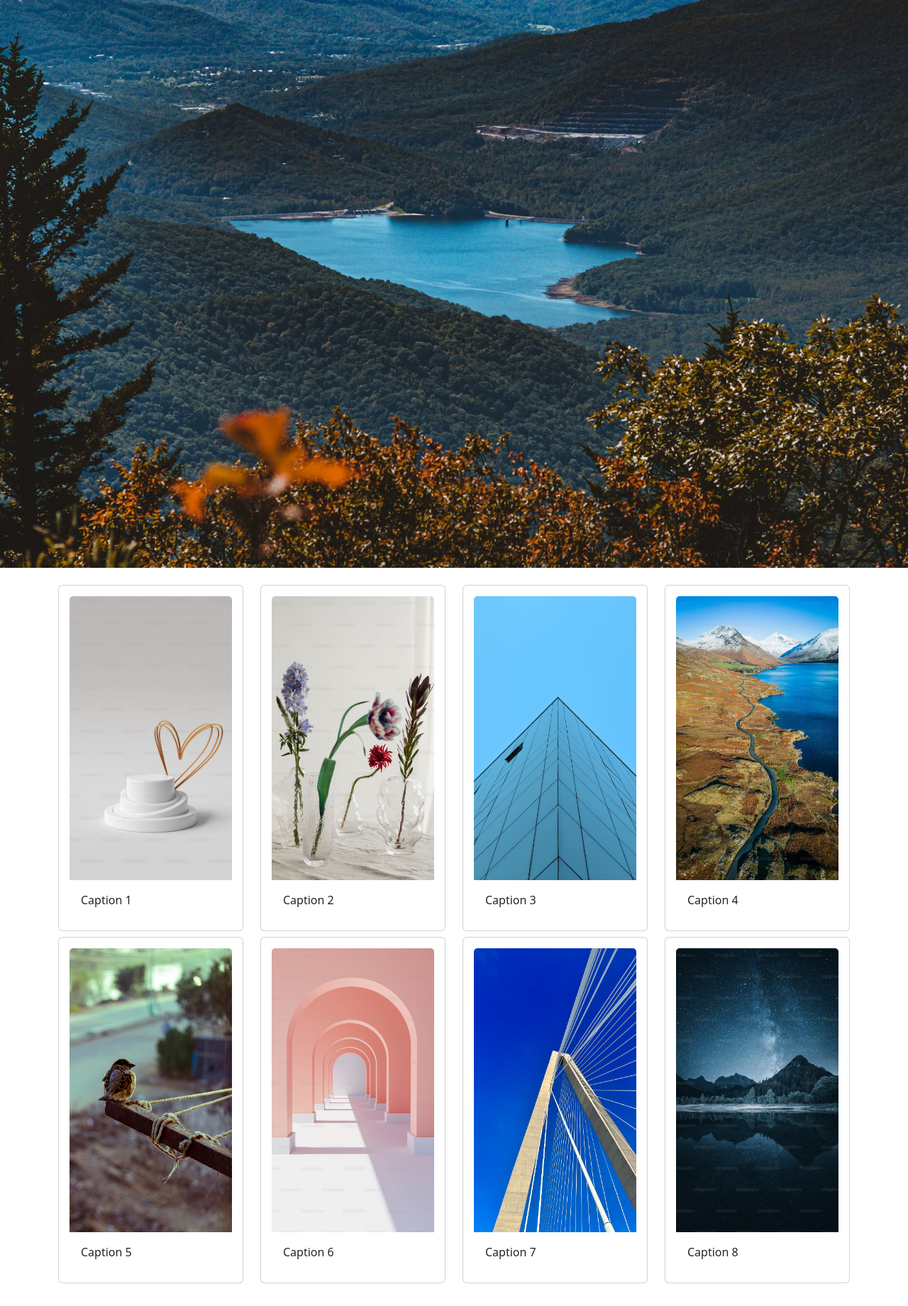
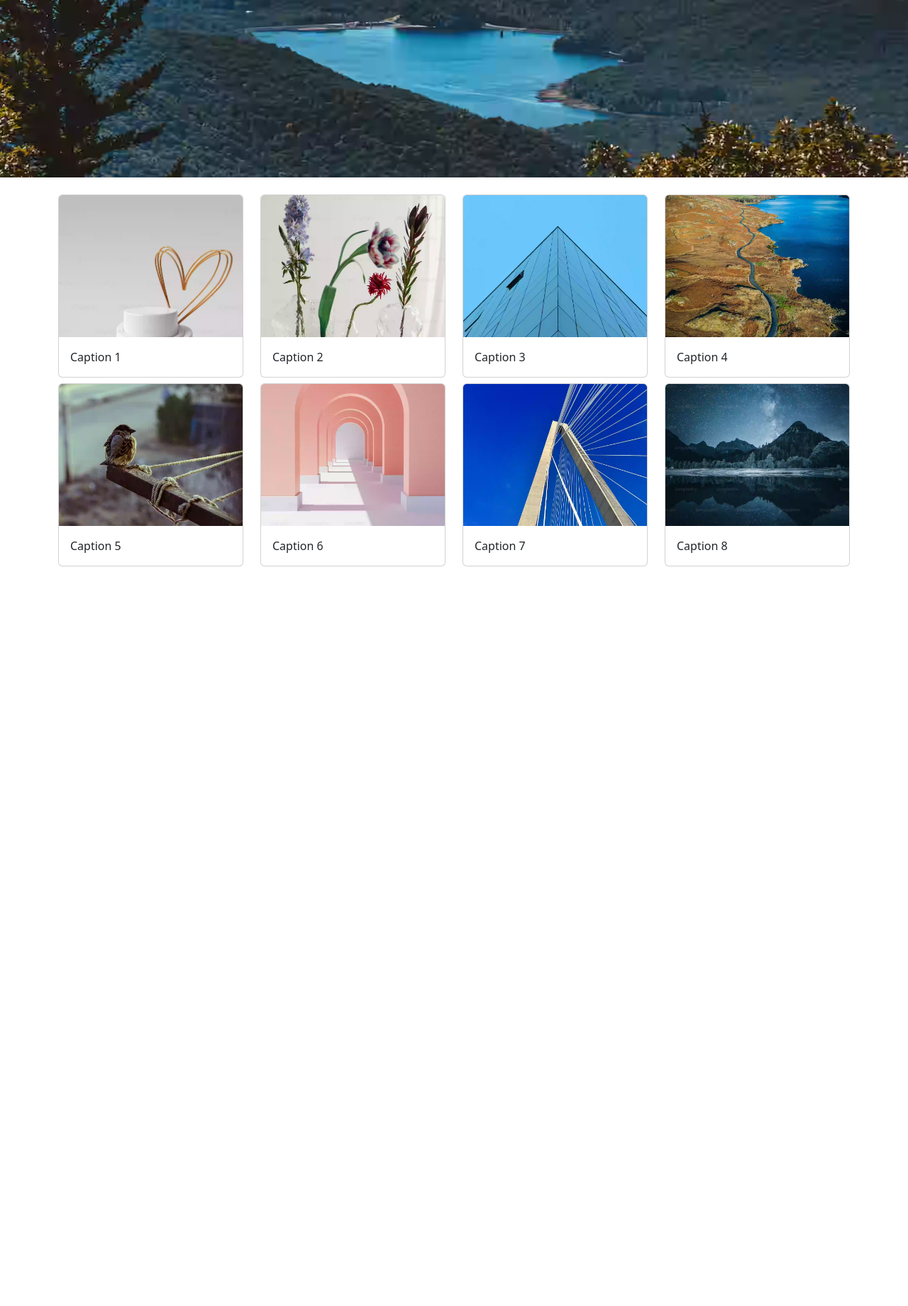
Before and after one commit to vishnumevada/web-speed-test, an Angular app: page / in a window 1280 px wide. Shown: the whole page at 71% size. After the commit the page ends 830 px from the top, so only its background shows below. Built offline with nearby package versions, Linux system fonts and the light colour scheme.

Commit message:
removed unused code

```diff
--- a/src/app/app.component.html
+++ b/src/app/app.component.html
@@ -1,4 +1,4 @@
-<!-- <div class="banner">
+<div class="banner">
   <img src="/images/banner.avif" alt="Banner Image" class="img-fluid w-100" loading="eager">
 </div>
 
@@ -27,25 +27,4 @@
     }
     }
   </div>
-</div> -->
-
-
-<!-- Without Optimized Code -->
-<div class="banner">
-  <img src="/images/banner.png" alt="Banner Image" class="img-fluid w-100 shifting-banner">
 </div>
-
-<div class="container my-4">
-  <div class="row">
-    @for (image of images; track image.id) {
-    <div class="col-md-3 mb-2">
-      <div class="card shifting-card">
-        <img [src]="image.src" [alt]="image.alt" class="card-img-top shifting-img">
-        <div class="card-body">
-          <p class="card-text">{{ image.caption }}</p>
-        </div>
-      </div>
-    </div>
-    }
-  </div>
-</div>
--- a/src/app/app.component.scss
+++ b/src/app/app.component.scss
@@ -8,49 +8,6 @@
   height: 200px;
   object-fit: cover;
 }
-
-// <!-- Without Optimized CSS -->
-.shifting-banner {
-  height: 0;
-  transition: height 2s ease;
-  max-height: 800px;
-}
-
-.shifting-banner {
-  animation: expandBanner 2s forwards 1s;
-}
-
-@keyframes expandBanner {
-  to {
-    height: 800px;
-  }
-}
-
-.shifting-img {
-  width: 100%;
-  height: 0;
-  transition: height 1.5s ease;
-  animation: expandImage 2s forwards 1.5s;
-}
-
-@keyframes expandImage {
-  to {
-    height: 400px;
-  }
-}
-
-.shifting-card {
-  padding: 0;
-  transition: padding 1s ease;
-  animation: addPadding 1s forwards 2s;
-}
-
-@keyframes addPadding {
-  to {
-    padding: 15px;
-  }
-}
-
 
 /* Skeleton shimmer effect */
 @keyframes shimmer {
--- a/src/app/app.component.ts
+++ b/src/app/app.component.ts
@@ -14,33 +14,22 @@ export class AppComponent implements OnInit {
   placeholders = Array(8);
   images1: any;
 
-  images = [
-    { id: 1, src: '/images/1.png', alt: 'Image 1', caption: 'Caption 1' },
-    { id: 2, src: '/images/2.png', alt: 'Image 2', caption: 'Caption 2' },
-    { id: 3, src: '/images/3.png', alt: 'Image 3', caption: 'Caption 3' },
-    { id: 4, src: '/images/4.png', alt: 'Image 4', caption: 'Caption 4' },
-    { id: 5, src: '/images/5.png', alt: 'Image 5', caption: 'Caption 5' },
-    { id: 6, src: '/images/6.png', alt: 'Image 6', caption: 'Caption 6' },
-    { id: 7, src: '/images/7.png', alt: 'Image 7', caption: 'Caption 7' },
-    { id: 8, src: '/images/8.png', alt: 'Image 8', caption: 'Caption 8' },
-  ];
-
   constructor(private meta: Meta, private title: Title) {}
 
   ngOnInit(): void {
-    // this.title.setTitle('Dynamic Page Title');
-    // this.meta.updateTag({
-    //   name: 'description',
-    //   content: 'A brief and engaging description of your website content.',
-    // });
-    // this.meta.updateTag({
-    //   name: 'keywords',
-    //   content: 'keyword1, keyword2, keyword3, etc.',
-    // });
-    // this.meta.updateTag({
-    //   property: 'og:title',
-    //   content: 'Dynamic Open Graph title',
-    // });
+    this.title.setTitle('Dynamic Page Title');
+    this.meta.updateTag({
+      name: 'description',
+      content: 'A brief and engaging description of your website content.',
+    });
+    this.meta.updateTag({
+      name: 'keywords',
+      content: 'keyword1, keyword2, keyword3, etc.',
+    });
+    this.meta.updateTag({
+      property: 'og:title',
+      content: 'Dynamic Open Graph title',
+    });
 
     setTimeout(() => {
       this.images1 = [
```
